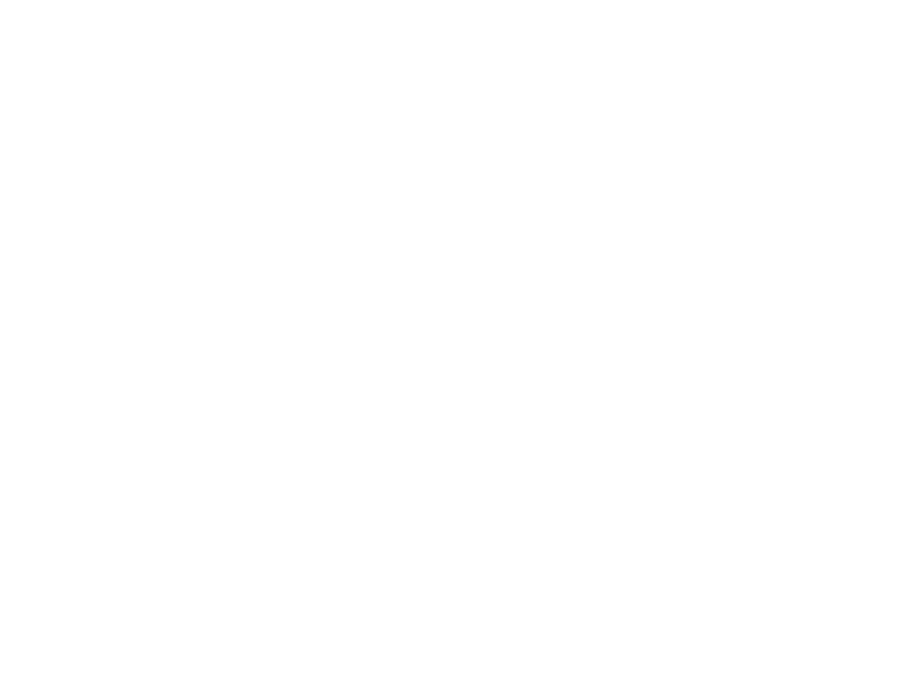
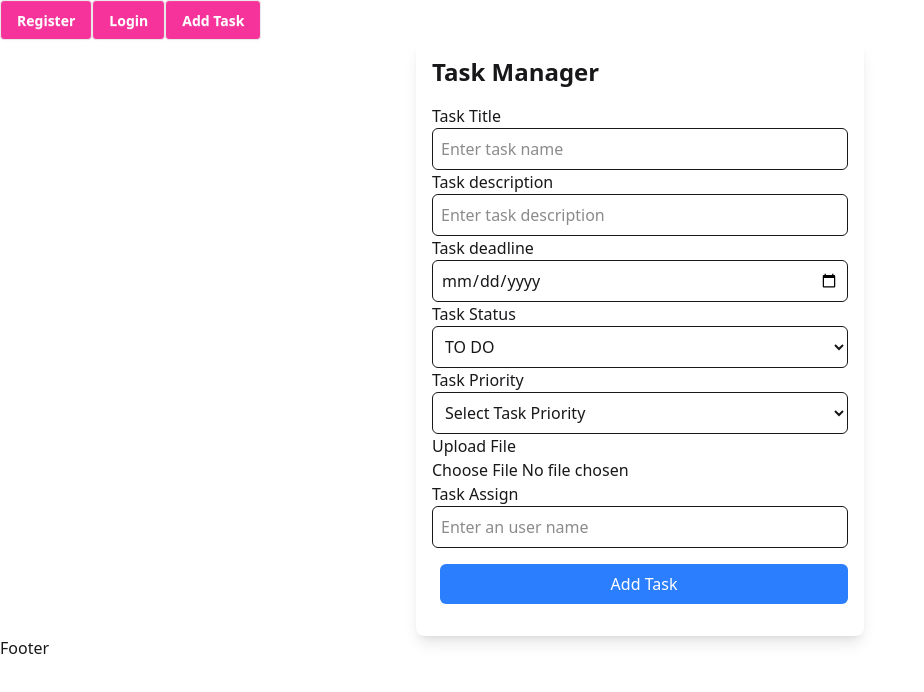
Before and after one commit to developernagor/comment-and-reactions, a React (Vite) app: page /add-task in a window 1280 px wide. Before the commit this address had no page. Shown: the top 692 px of the page, without its empty margins (0-924 px from the left). Built offline with nearby package versions, Linux system fonts and the light colour scheme.

Commit message:
Added Add Task Page

```diff
--- a/src/App.jsx
+++ b/src/App.jsx
@@ -3,7 +3,8 @@
 import Home from "./pages/Home/Home"
 import Register from "./components/Register"
 import Login from "./components/Login"
-import Task from "./pages/Task/Task"
+import AddTask from "./pages/AddTask/AddTask"
+import AllTask from "./pages/AllTask/AllTask"
 
 function App() {
 
@@ -12,9 +13,10 @@
       <Routes>
         <Route path="/" element={<MainLayout></MainLayout>}>
         <Route index element={<Home></Home>}></Route>
-        <Route path="/task" element={<Task></Task>}></Route>
+        <Route path="/add-task" element={<AddTask></AddTask>}></Route>
         <Route path="/register" element={<Register></Register>}></Route>
         <Route path="/login" element={<Login></Login>}></Route>
+        <Route path="/all-task" element={<AllTask></AllTask>}></Route>
         </Route>
       </Routes>
     </>
--- a/src/pages/Task/Task.jsx
+++ b/src/pages/AddTask/AddTask.jsx
@@ -1,12 +1,22 @@
 import React, { useState } from "react";
 
-const Task = () => {
-  const [task, setTask] = useState("");
+const AddTask = () => {
+  const [taskTitle, setTaskTitle] = useState("");
+  const [taskDescription, setTaskDescription] = useState("");
+  const [taskDeadline, setTaskDeadline] = useState("");
+  const [taskStatus, setTaskStatus] = useState("TO DO");
+  const [taskPriority, setTaskPriority] = useState("");
+  const [taskFile, setTaskFile] = useState(null);
+  const [taskAssign, setTaskAssign] = useState("");
+  // const [task, setTask] = useState("")
   const [tasks, setTasks] = useState([]);
   const [newComment, setNewComment] = useState(""); // State for the comment input
   const [editingCommentId, setEditingCommentId] = useState(null); // To track editing state of comments
   const [editedCommentText, setEditedCommentText] = useState(""); // Edited comment text
 
+  const handleFileChange = (event) => {
+    setTaskFile(event.target.files[0]); // Save the file object
+  };
   // Simulated Logged-in User Info (Replace with real authentication)
   const user = {
     name: "John Doe",
@@ -15,11 +25,31 @@
 
   const reactionsList = ["👍", "❤️", "😂"];
 
-  const handleAddTask = () => {
-    if (task.trim() === "") return;
-    setTasks([...tasks, { taskText: task, comments: [], reactions: {} }]);
-    setTask("");
+  const handleAddTask = (e) => {
+    e.preventDefault();
+    if (taskTitle.trim() === "") return;
+    const newTask = {
+      taskTitle,
+      taskDescription,
+      taskDeadline,
+      taskStatus,
+      taskPriority,
+      taskFile,
+      taskAssign,
+      comments: [],
+      reactions: {},
+    };
+    setTasks((prevTasks) => [...prevTasks, newTask]);
+    setTaskTitle("");
+    setTaskDescription("");
+    setTaskDeadline("");
+    setTaskStatus("TO DO");
+    setTaskPriority("");
+    setTaskFile(null);
+    setTaskAssign("");
+    console.log(newTask)
   };
+
 
   const handleDeleteTask = (index) => {
     setTasks(tasks.filter((_, i) => i !== index));
@@ -144,27 +174,91 @@
   return (
     <div className="max-w-md mx-auto p-4 bg-white shadow-lg rounded-lg">
       <h2 className="text-2xl font-bold mb-4">Task Manager</h2>
-      <div className="flex mb-4">
+      <form onSubmit={handleAddTask} className="flex mb-4 flex-col">
+        <div className="flex flex-col">
+        <label>Task Title</label>
         <input
           type="text"
-          value={task}
-          onChange={(e) => setTask(e.target.value)}
+          value={taskTitle}
+          onChange={(e) => setTaskTitle(e.target.value)}
           className="flex-1 p-2 border rounded-md"
-          placeholder="Enter a new task"
+          placeholder="Enter task name"
         />
+        </div>
+        <div className="flex flex-col">
+        <label>Task description</label>
+        <input
+          type="text"
+          value={taskDescription}
+          onChange={(e) => setTaskDescription(e.target.value)}
+          className="flex-1 p-2 border rounded-md"
+          placeholder="Enter task description"
+        />
+        </div>
+        <div className="flex flex-col">
+        <label>Task deadline</label>
+        <input
+          type="date"
+          value={taskDeadline}
+          onChange={(e) => setTaskDeadline(e.target.value)}
+          className="flex-1 p-2 border rounded-md"
+        />
+        </div>
+        <div className="flex flex-col">
+  <label>Task Status</label>
+  <select
+    value={taskStatus}
+    onChange={(e) => setTaskStatus(e.target.value)}
+    className="flex-1 p-2 border rounded-md"
+  >
+    <option value="TO DO">TO DO</option>
+    <option value="IN PROGRESS">IN PROGRESS</option>
+    <option value="DONE">DONE</option>
+  </select>
+</div>
+
+        <div className="flex flex-col">
+  <label>Task Priority</label>
+  <select
+    value={taskPriority}
+    onChange={(e) => setTaskPriority(e.target.value)}
+    className="flex-1 p-2 border rounded-md"
+  >
+    <option value="">Select Task Priority</option>
+    <option value="LOW">Low</option>
+    <option value="MEDIUM">Medium</option>
+    <option value="HIGH">High</option>
+  </select>
+</div>
+
+        <div className="flex flex-col">
+        <label>Upload File</label>
+        <input type="file" onChange={handleFileChange} />
+      {taskFile && <p>Selected file: {taskFile.name}</p>}
+        </div>
+        <div className="flex flex-col">
+        <label>Task Assign</label>
+        <input
+          type="text"
+          value={taskAssign}
+          onChange={(e) => setTaskAssign(e.target.value)}
+          className="flex-1 p-2 border rounded-md"
+          placeholder="Enter an user name"
+        />
+        </div>
+
         <button
-          onClick={handleAddTask}
-          className="ml-2 px-4 py-2 bg-blue-500 text-white rounded-md"
+          className="ml-2 mt-4 px-4 py-2 bg-blue-500 text-white rounded-md"
         >
           Add Task
         </button>
-      </div>
+      </form>
 
       <ul className="list-none">
         {tasks.map((taskItem, index) => (
           <li key={index} className="flex flex-col p-4 border-b">
             <div className="flex justify-between items-center">
-              <span className="font-semibold">{taskItem.taskText}</span>
+              <span className="font-semibold">{taskItem.taskTitle}</span>
               <button
                 onClick={() => handleDeleteTask(index)}
                 className="ml-2 text-red-500 hover:text-red-700"
@@ -289,4 +383,4 @@
   );
 };
 
-export default Task;
+export default AddTask;
--- /dev/null
+++ b/src/pages/AllTask/AllTask.jsx
@@ -0,0 +1,11 @@
+import React from 'react'
+
+function AllTask() {
+  return (
+    <div>
+      All Task
+    </div>
+  )
+}
+
+export default AllTask
--- /dev/null
+++ b/src/pages/SingleTask/SingleTask.jsx
@@ -0,0 +1,11 @@
+import React from 'react'
+
+function SingleTask() {
+  return (
+    <div>
+      Single Task
+    </div>
+  )
+}
+
+export default SingleTask
--- a/src/shared/Navbar.jsx
+++ b/src/shared/Navbar.jsx
@@ -6,7 +6,7 @@
     <div>
       <Link to="/register"><button className='btn bg-pink-500 text-white'>Register</button></Link>
       <Link to="/login"><button className='btn bg-pink-500 text-white'>Login</button></Link>
-      <Link to="/task"><button className='btn bg-pink-500 text-white'>Task</button></Link>
+      <Link to="/add-task"><button className='btn bg-pink-500 text-white'>Add Task</button></Link>
     </div>
   )
 }
```
